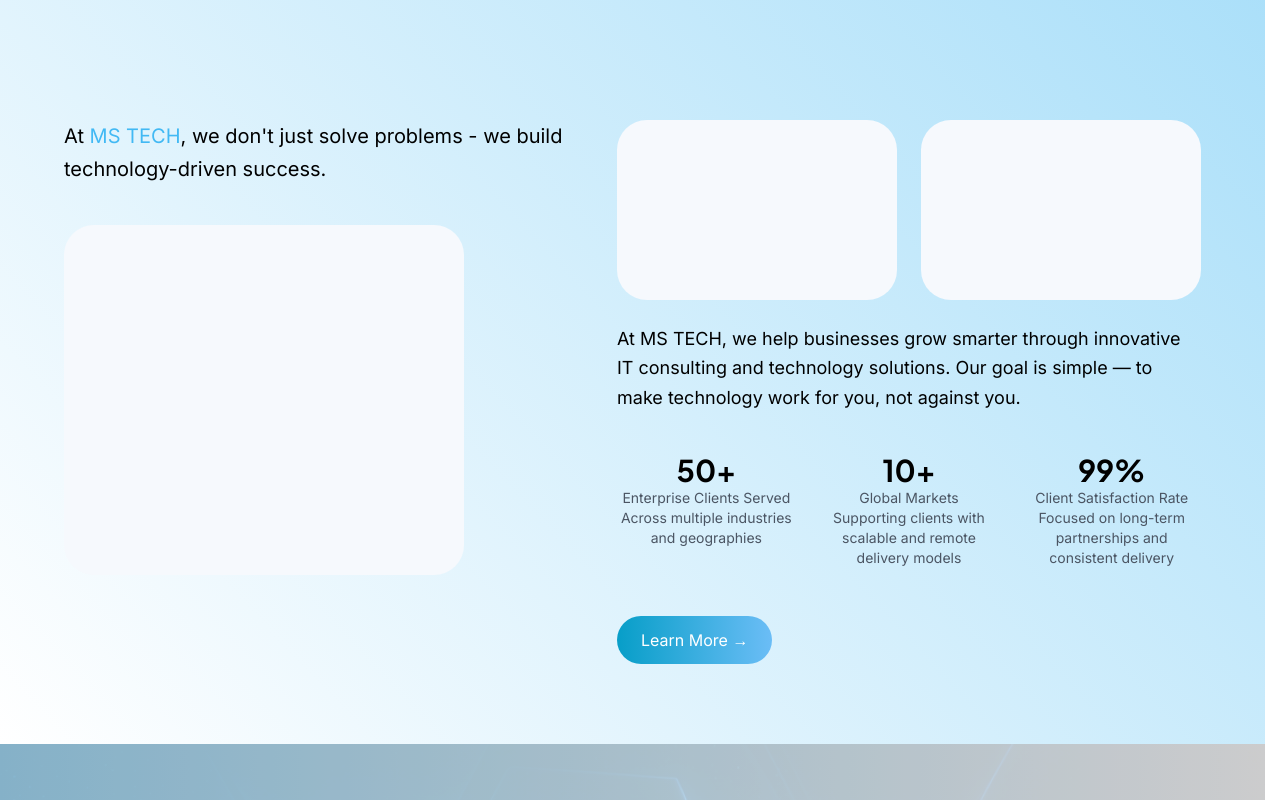
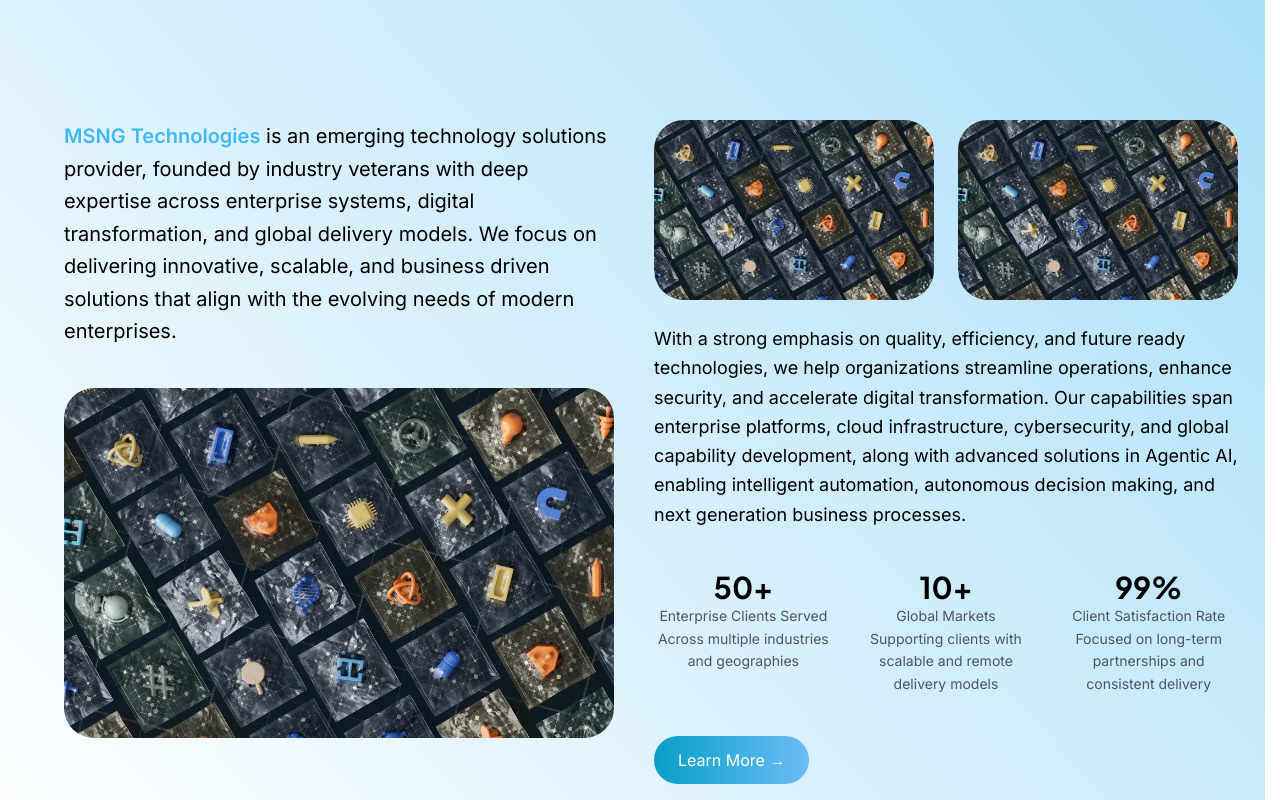
Before and after one commit to Himanshu0-7/FreelanceProject, a React (Vite) app in the folder react-app/: page / in a window 1280 px wide. Shown: the part 900-1700 px from the top of the page. Built offline with nearby package versions, Linux system fonts and the light colour scheme.

Commit message:
fixed some bugs

```diff
--- a/react-app/src/pages/home/sections/About.jsx
+++ b/react-app/src/pages/home/sections/About.jsx
@@ -1,62 +1,107 @@
 import { useNavigate } from "react-router-dom";
+import img1 from "../../../assets/about_img3.jpg";
+import img2 from "../../../assets/about_img3.jpg";
+import img3 from "../../../assets/about_img3.jpg";
 
 export default function About() {
   const navigate = useNavigate();
 
   return (
-    <section className="relative bg-gradient-47-light dark:bg-gradient-47-dark w-full min-h-screen pt-10 pb-20 flex justify-center px-6 sm:px-10 lg:px-16">
+    <section className="relative bg-gradient-47-light dark:bg-gradient-47-dark w-full min-h-dvh pt-10 pb-20 flex justify-center px-6 sm:px-10 lg:px-16 overflow-hidden">
       <section className="w-full max-w-[1200px]">
         <h1 className="font-semibold text-[var(--text)] text-4xl sm:text-5xl lg:text-6xl text-center">
           About <span className="text-[var(--primary)]">Us</span>
         </h1>
+
         <section className="flex flex-col lg:flex-row gap-10 mt-10 pt-10 lg:pt-20">
           <div className="flex flex-col gap-10 w-full lg:max-w-[550px]">
             <p className="text-[var(--text)] text-lg sm:text-xl leading-relaxed">
-              At <span className="text-[var(--special-text)]">MS TECH</span>, we
-              don't just solve problems - we build technology-driven success.
+              <span className="text-[var(--special-text)] font-semibold">
+                MSNG Technologies
+              </span>{" "}
+              is an emerging technology solutions provider, founded by industry
+              veterans with deep expertise across enterprise systems, digital
+              transformation, and global delivery models. We focus on delivering
+              innovative, scalable, and business driven solutions that align
+              with the evolving needs of modern enterprises.
             </p>
-            <div className="w-full sm:w-[400px] h-[250px] sm:h-[350px] rounded-[30px] bg-[var(--card)]" />
+
+            {/* Large Image */}
+            <div className="w-full sm:w-[550px] h-[250px] sm:h-[350px] rounded-[30px] overflow-hidden">
+              <img
+                src={img1}
+                alt="MSNG Technologies"
+                className="w-full h-full object-cover"
+              />
+            </div>
           </div>
 
           <div className="w-full lg:max-w-[600px]">
             <div className="flex flex-col sm:flex-row gap-6">
-              <div className="w-full sm:w-[280px] h-[180px] rounded-[30px] bg-[var(--card)]" />
-              <div className="w-full sm:w-[280px] h-[180px] rounded-[30px] bg-[var(--card)]" />
+              {/* Image 1 */}
+              <div className="w-full sm:w-[280px] h-[180px] rounded-[30px] overflow-hidden">
+                <img
+                  src={img2}
+                  alt="Technology Solutions"
+                  className="w-full h-full object-cover"
+                />
+              </div>
+
+              {/* Image 2 */}
+              <div className="w-full sm:w-[280px] h-[180px] rounded-[30px] overflow-hidden">
+                <img
+                  src={img3}
+                  alt="Digital Transformation"
+                  className="w-full h-full object-cover"
+                />
+              </div>
             </div>
 
             <p className="text-[var(--text)] text-base sm:text-lg mt-6 mb-10 leading-relaxed">
-              At MS TECH, we help businesses grow smarter through innovative IT
-              consulting and technology solutions. Our goal is simple — to make
-              technology work for you, not against you.
+              With a strong emphasis on quality, efficiency, and future ready
+              technologies, we help organizations streamline operations, enhance
+              security, and accelerate digital transformation. Our capabilities
+              span enterprise platforms, cloud infrastructure, cybersecurity,
+              and global capability development, along with advanced solutions
+              in Agentic AI, enabling intelligent automation, autonomous
+              decision making, and next generation business processes.
             </p>
 
-            <div className="grid grid-cols-3 gap-4 sm:gap-6 text-[var(--text)] text-center">
+            <div className="grid grid-cols-1 sm:grid-cols-3 gap-6 text-[var(--text)] text-center">
               <div>
                 <h2 className="text-2xl sm:text-3xl font-bold">50+</h2>
-                <p className="text-xs sm:text-sm text-[var(--text-muted)]">
-                  Enterprise Clients Served <br /> Across multiple industries
-                  and geographies
-                </p>
-              </div>
-              <div>
-                <h2 className="text-2xl sm:text-3xl font-bold">10+</h2>
-                <p className="text-xs sm:text-sm text-[var(--text-muted)]">
-                  Global Markets <br /> Supporting clients with scalable and
-                  remote delivery models
-                </p>
-              </div>
-              <div>
-                <h2 className="text-2xl sm:text-3xl font-bold">99%</h2>
-                <p className="text-xs sm:text-sm text-[var(--text-muted)]">
-                  Client Satisfaction Rate <br /> Focused on long-term
-                  partnerships and consistent delivery
+
+                <p className="text-xs sm:text-sm text-[var(--text-muted)] leading-relaxed">
+                  Enterprise Clients Served
+                  <br />
+                  Across multiple industries and geographies
                 </p>
               </div>
 
-              <div className="col-span-3 sm:col-span-2 mt-6 flex justify-start">
+              <div>
+                <h2 className="text-2xl sm:text-3xl font-bold">10+</h2>
+
+                <p className="text-xs sm:text-sm text-[var(--text-muted)] leading-relaxed">
+                  Global Markets
+                  <br />
+                  Supporting clients with scalable and remote delivery models
+                </p>
+              </div>
+
+              <div>
+                <h2 className="text-2xl sm:text-3xl font-bold">99%</h2>
+
+                <p className="text-xs sm:text-sm text-[var(--text-muted)] leading-relaxed">
+                  Client Satisfaction Rate
+                  <br />
+                  Focused on long-term partnerships and consistent delivery
+                </p>
+              </div>
+
+              <div className="sm:col-span-3 mt-4 flex justify-center sm:justify-start">
                 <button
                   onClick={() => navigate("/about")}
-                  className="px-5 py-2.5 sm:px-6 sm:py-3 rounded-full text-white bg-btn-light dark:bg-btn-dark"
+                  className="px-5 py-2.5 sm:px-6 sm:py-3 rounded-full text-white bg-btn-light dark:bg-btn-dark transition duration-300 hover:opacity-90"
                 >
                   Learn More →
                 </button>
```
